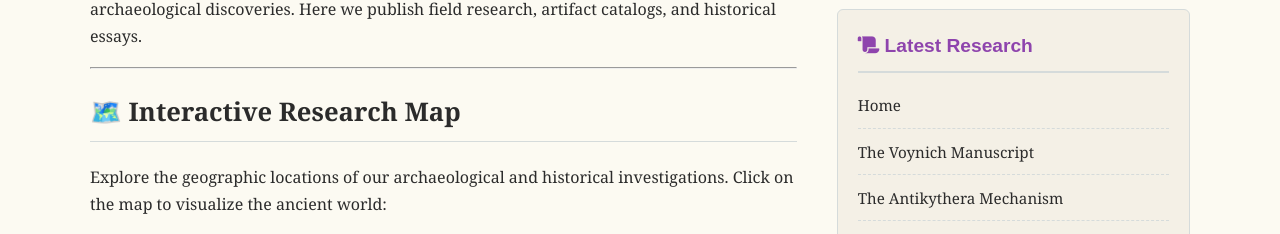
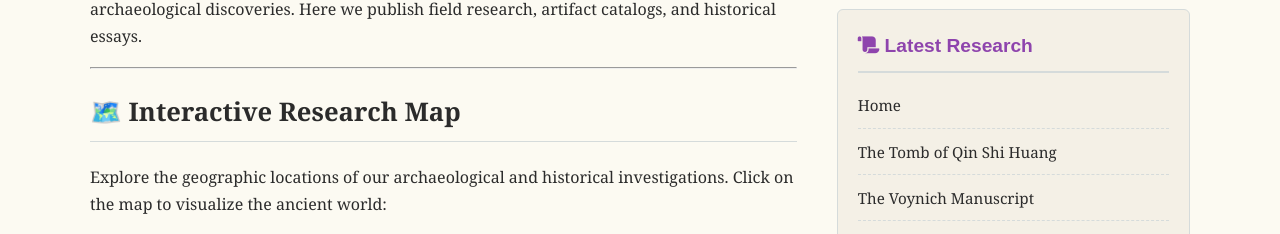
Before and after one commit to history-archaeology-project/history-archaeology-project.github.io, a Jekyll site: the page built from index.md, in a window 1280 px wide and 900 px high, scrolled down 392 px, cut to the strip 0-352 px from the top of the window. Shown: the part 118-352 px from the top of the strip. Built offline with Jekyll 4.4.1, drawn with Linux system fonts in a browser that asks for light colours; comment, search, counter and statistics services are not loaded.

Commit message:
Update default.html

```diff
--- a/_layouts/default.html
+++ b/_layouts/default.html
@@ -88,6 +88,7 @@
                     <h3><i class="fas fa-scroll"></i> Latest Research</h3>
                     <ul>
                         <li><a href="/">Home</a></li>
+                        <li><a href="/articles/tomb-of-qin-shi-huang">The Tomb of Qin Shi Huang</a></li>
 <li><a href="/articles/voynich-manuscript">The Voynich Manuscript</a></li>
 <li><a href="/articles/antikythera-mechanism">The Antikythera Mechanism</a></li>
                         <li><a href="/articles/nasca-lines">The Nazca Lines</a></li>
```
